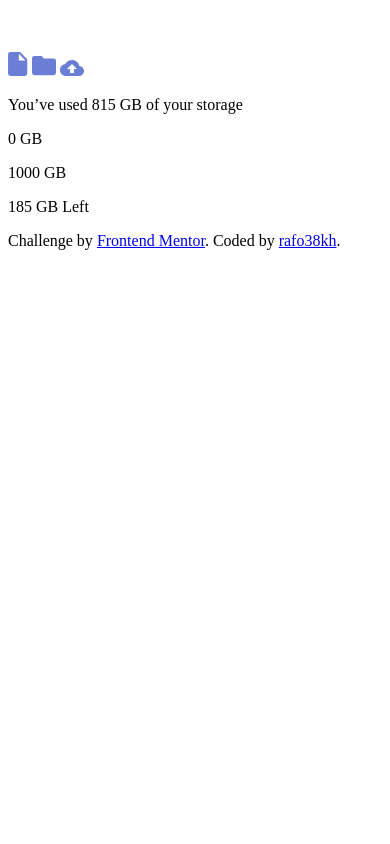
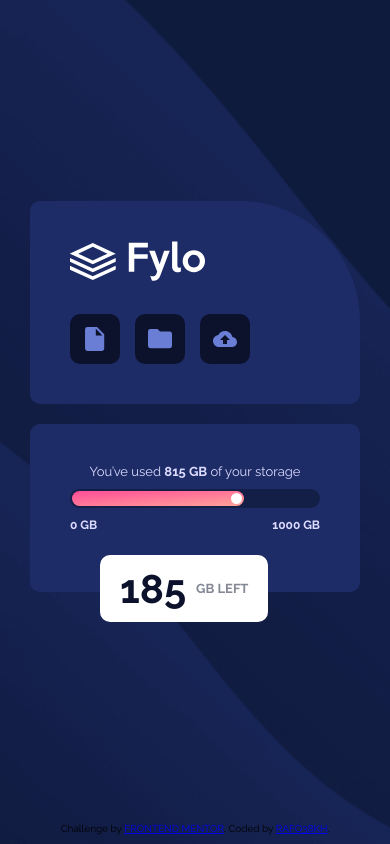
Before and after one commit to rafo38kh/fylo-data-storage-component, a website: page index.html in a window 390 px wide. Drawn offline with Linux system fonts and the light colour scheme.

Commit message:
mobile version

```diff
--- a/index.html
+++ b/index.html
@@ -24,9 +24,15 @@
       <div class="fylo__base">
         <img src="/images/logo.svg" alt="" class="fylo__logo" />
         <div class="fylo__base-box">
-          <img src="/images/icon-document.svg" alt="" class="fylo__img" />
-          <img src="/images/icon-folder.svg" alt="" class="fylo__img" />
-          <img src="/images/icon-upload.svg" alt="" class="fylo__img" />
+          <div class="fylo__img-wrapper">
+            <img src="/images/icon-document.svg" alt="" class="fylo__img" />
+          </div>
+          <div class="fylo__img-wrapper">
+            <img src="/images/icon-folder.svg" alt="" class="fylo__img" />
+          </div>
+          <div class="fylo__img-wrapper">
+            <img src="/images/icon-upload.svg" alt="" class="fylo__img" />
+          </div>
         </div>
       </div>
 
@@ -36,7 +42,7 @@
           storage
         </p>
         <div class="fylo__load">
-          <span class="fylo__gradient"></span>
+          <div class="fylo__gradient"></div>
         </div>
         <div class="fylo__storage">
           <p class="fylo__zero">0 GB</p>
--- a/scss/_base.scss
+++ b/scss/_base.scss
@@ -1,9 +1,10 @@
-$Gradient: hsl(6, 100%, 80%) to hsl(335, 100%, 65%);
+$Gradient: #ffa399 #ff4d97;
 
 $color-paleBlue: hsl(243, 100%, 93%);
 $color-grayishBlue: hsl(229, 7%, 55%);
 $color-darkBlue: hsl(228, 56%, 26%);
 $color-veryDarkBlue: hsl(229, 57%, 11%);
+$color-white: hsl(0, 0%, 100%);
 
 *,
 *::before,
@@ -19,7 +20,14 @@ html {
 }
 
 body {
+  background-image: url("/images/bg-mobile.png");
+  background-repeat: no-repeat;
+  background-size: cover;
   font-size: 1.6rem;
   font-family: "Raleway", sans-serif;
   // - Weights: 400, 700
+  min-height: 100vh;
+  display: grid;
+  grid-template-rows: 1fr auto;
+  justify-items: center;
 }
--- a/scss/_component.scss
+++ b/scss/_component.scss
@@ -1,25 +1,90 @@
 @use "./base" as *;
 
 .fylo {
+  font-size: 1.4rem;
+  width: 100%;
+  padding: 0 3rem;
+  display: flex;
+  flex-direction: column;
+  justify-content: center;
+  align-items: flex-start;
+  gap: 2rem;
+
   &__base {
+    background-color: $color-darkBlue;
+    width: 100%;
+    padding: 4rem;
+    border-radius: 1rem 12rem 1rem 1rem;
   }
   &__logo {
   }
   &__base-box {
+    display: flex;
+    gap: 1.5rem;
+    align-items: center;
+    margin-top: 3rem;
   }
+  &__img-wrapper {
+    background-color: $color-veryDarkBlue;
+    height: 5rem;
+    width: 5rem;
+    border-radius: 1rem;
+    display: flex;
+    justify-content: center;
+    align-items: center;
+  }
+
   &__img {
   }
   &__info {
+    position: relative;
+    color: $color-paleBlue;
+    background-color: $color-darkBlue;
+    width: 100%;
+    padding: 4rem 4rem 6rem 4rem;
+    border-radius: 1rem;
+    display: flex;
+    flex-direction: column;
+    gap: 1rem;
   }
   &__paragraph {
+    font-size: 1.3rem;
+    text-align: center;
   }
   &__number-one {
+    font-weight: 700;
   }
   &__load {
+    background-color: #141f48;
+    display: flex;
+    align-items: center;
+    width: 100%;
+    border-radius: 1.5rem;
+    padding: 0.2rem;
   }
   &__gradient {
+    position: relative;
+    height: 1.5rem;
+    width: 70%;
+    border-radius: 1.5rem;
+    background-image: linear-gradient(to left top, #ffa399, #ff4d97);
+
+    &::after {
+      content: "";
+      position: absolute;
+      height: 1.1rem;
+      width: 1.1rem;
+      background-color: $color-white;
+      border-radius: 50%;
+      right: 0.2rem;
+      top: 0.2rem;
+    }
   }
-  &__storages {
+  &__storage {
+    display: flex;
+    justify-content: space-between;
+    font-weight: 700;
+    font-size: 1.2rem;
   }
   &__zero {
   }
@@ -27,8 +92,23 @@
   &__thousand {
   }
   &__number-two {
+    color: $color-veryDarkBlue;
+    position: absolute;
+    background-color: $color-white;
+    padding: 1rem 2rem;
+    border-radius: 1rem;
+    text-transform: uppercase;
+    font-size: 4rem;
+    font-weight: 700;
+    bottom: -3rem;
+    left: 7rem;
+    display: flex;
+    align-items: center;
+    gap: 1rem;
   }
   &__silver {
+    font-size: 1.3rem;
+    color: $color-grayishBlue;
   }
 }
 
@@ -38,18 +118,18 @@
   text-align: center;
   margin: 0 auto;
   padding: 3rem 0 1rem 0;
-  color: $color-darkBlue;
+  //   color: $color-darkBlue;
   transition: all 0.2s;
 
   &__link:link,
   &__link:visited {
     text-transform: uppercase;
-    color: $color-violet;
+    // color: $color-violet;
     transition: all 0.2s;
   }
 
   &__link:hover,
   &__link:active {
-    color: $color-darkBlue;
+    // color: $color-darkBlue;
   }
 }
```
Also changed, not shown: css/style.css, 1 other file.
